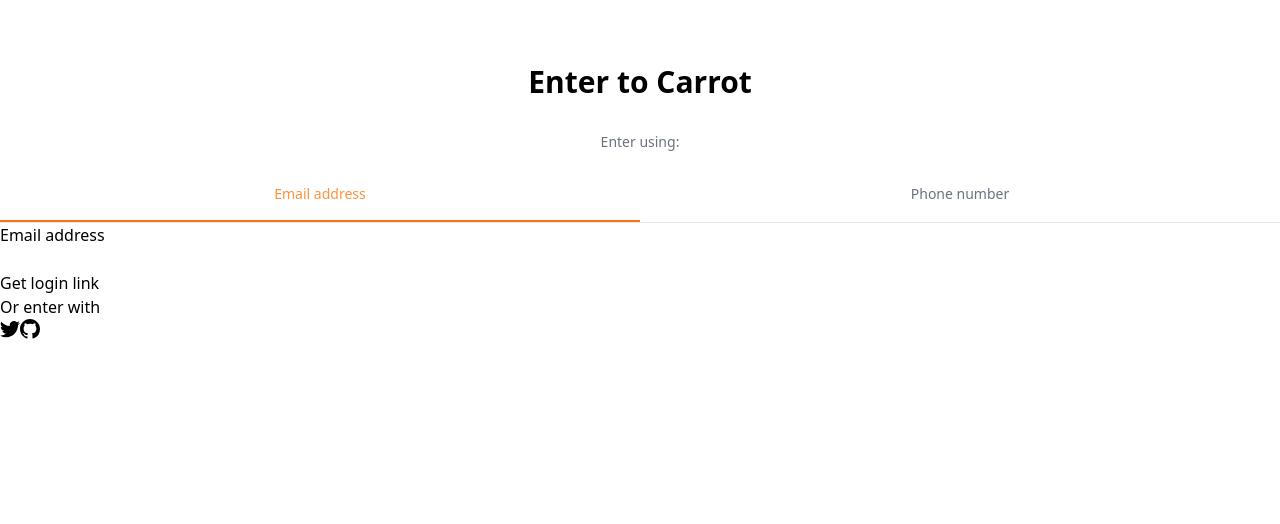
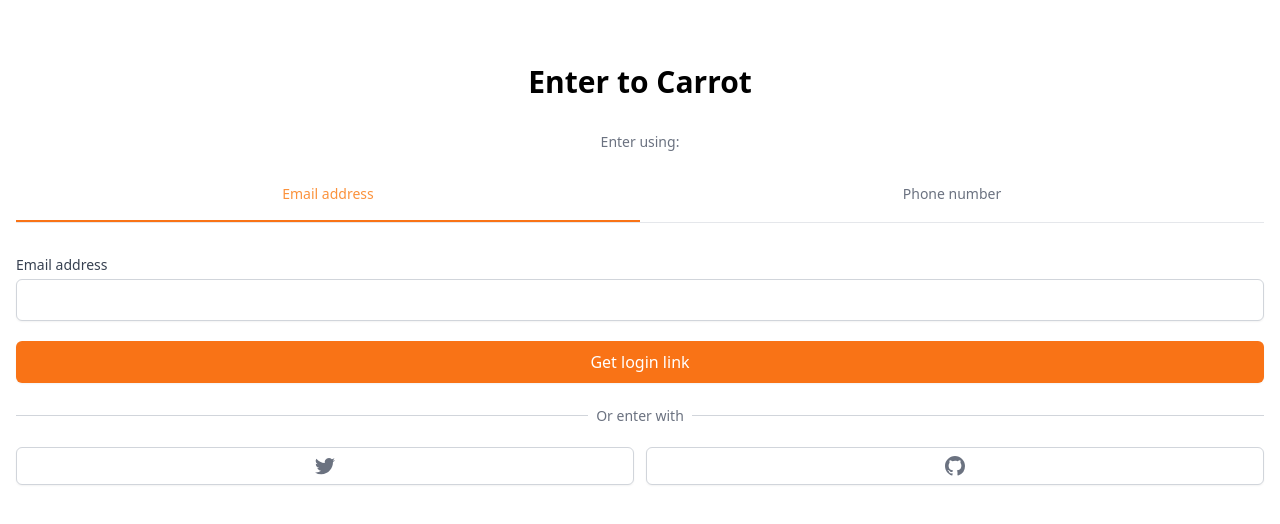
Before and after one commit to caste77an/carrot-market-old, a Next.js app: page /enter in a window 1280 px wide. Shown: the top 524 px of the page. Built offline with nearby package versions, Linux system fonts and the light colour scheme.

Commit message:
Auth part Two

```diff
--- a/package.json
+++ b/package.json
@@ -9,6 +9,7 @@
     "lint": "next lint"
   },
   "dependencies": {
+    "@tailwindcss/forms": "^0.5.3",
     "next": "12.3.0",
     "react": "18.2.0",
     "react-dom": "18.2.0"
--- a/pages/enter.tsx
+++ b/pages/enter.tsx
@@ -9,7 +9,7 @@
   const onEmailClick = () => setMethod("email");
   const onPhoneClick = () => setMethod("phone");
   return (
-    <div className="mt-16">
+    <div className="mt-16 px-4">
       <h3 className="text-3xl font-bold text-center">Enter to Carrot</h3>
       <div className="mt-8">
         <div className="flex flex-col items-center">
@@ -39,34 +39,48 @@
             </button>
           </div>
         </div>
-        <form>
-          <label>
+        <form className="flex flex-col mt-8">
+          <label className="text-sm font-medium text-gray-700">
             {method === "email" ? "Email address" : null}
             {method === "phone" ? "Phone number" : null}
           </label>
-          <div>
-            {method === "email" ? <input type="email" required /> : null}
+          <div className="mt-1">
+            {method === "email" ? (
+              <input
+                type="email"
+                className="appearance-none w-full px-3 py-2 border border-gray-300 rounded-md shadow-sm placegray-400 focus:outline-none focus:ring-orange-500 focus:border-orange-500"
+                required
+              />
+            ) : null}
             {method === "phone" ? (
-              <div>
-                <span>+82</span>
-                <input type="number" required />
+              <div className="flex rounded-md shadow-sm">
+                <span className="flex items-center justify-center px-3 rounded-l-md border border-r-0 border-gray-300 bg-gray-50 text-gray-500 select-none text-sm">
+                  +82
+                </span>
+                <input
+                  type="number"
+                  className="appearance-none w-full px-3 py-2 border border-gray-300 rounded-md rounded-l-none shadow-sm placeholder-gray-400 focus:outline-none focus:ring-orange-500 focus:border-orange-500"
+                  required
+                />
               </div>
             ) : null}
           </div>
-          <button>
+          <button className="mt-5 bg-orange-500 hover:bg-orange-600 text-white py-2 px-4 border border-transparent rounded-md shadow-sm font-medium focus:ring-2 focus:ring-offset-2 focus:ring-orange-500 focus:outline-none">
             {method === "email" ? "Get login link" : null}
             {method === "phone" ? "Get one-time password" : null}
           </button>
         </form>
-        <div>
-          <div>
-            <div />
-            <div>
-              <span>Or enter with</span>
+        <div className="mt-8">
+          <div className="relative">
+            <div className="absolute w-full border-t border-gray-300" />
+            <div className="relative -top-3 text-center">
+              <span className="bg-white px-2 text-sm text-gray-500">
+                Or enter with
+              </span>
             </div>
           </div>
-          <div>
-            <button>
+          <div className="grid grid-cols-2 mt-2 gap-3">
+            <button className="flex justify-center items-center py-2 px-4 border border-gray-300 rounded-md shadow-sm bg-white text-sm font-medium text-gray-500 hover:bg-gray-50">
               <svg
                 className="w-5 h-5"
                 aria-hidden="true"
@@ -76,7 +90,7 @@
                 <path d="M6.29 18.251c7.547 0 11.675-6.253 11.675-11.675 0-.178 0-.355-.012-.53A8.348 8.348 0 0020 3.92a8.19 8.19 0 01-2.357.646 4.118 4.118 0 001.804-2.27 8.224 8.224 0 01-2.605.996 4.107 4.107 0 00-6.993 3.743 11.65 11.65 0 01-8.457-4.287 4.106 4.106 0 001.27 5.477A4.073 4.073 0 01.8 7.713v.052a4.105 4.105 0 003.292 4.022 4.095 4.095 0 01-1.853.07 4.108 4.108 0 003.834 2.85A8.233 8.233 0 010 16.407a11.616 11.616 0 006.29 1.84" />
               </svg>
             </button>
-            <button>
+            <button className="flex justify-center items-center py-2 px-4 border border-gray-300 rounded-md shadow-sm bg-white text-sm font-medium text-gray-500 hover:bg-gray-50">
               <svg
                 className="w-5 h-5"
                 aria-hidden="true"
--- a/tailwind.config.js
+++ b/tailwind.config.js
@@ -7,5 +7,5 @@
   theme: {
     extend: {},
   },
-  plugins: [],
+  plugins: [require("@tailwindcss/forms")],
 };
```
Also changed, not shown: 2 other files (tests, documents, lock files or other folders).
